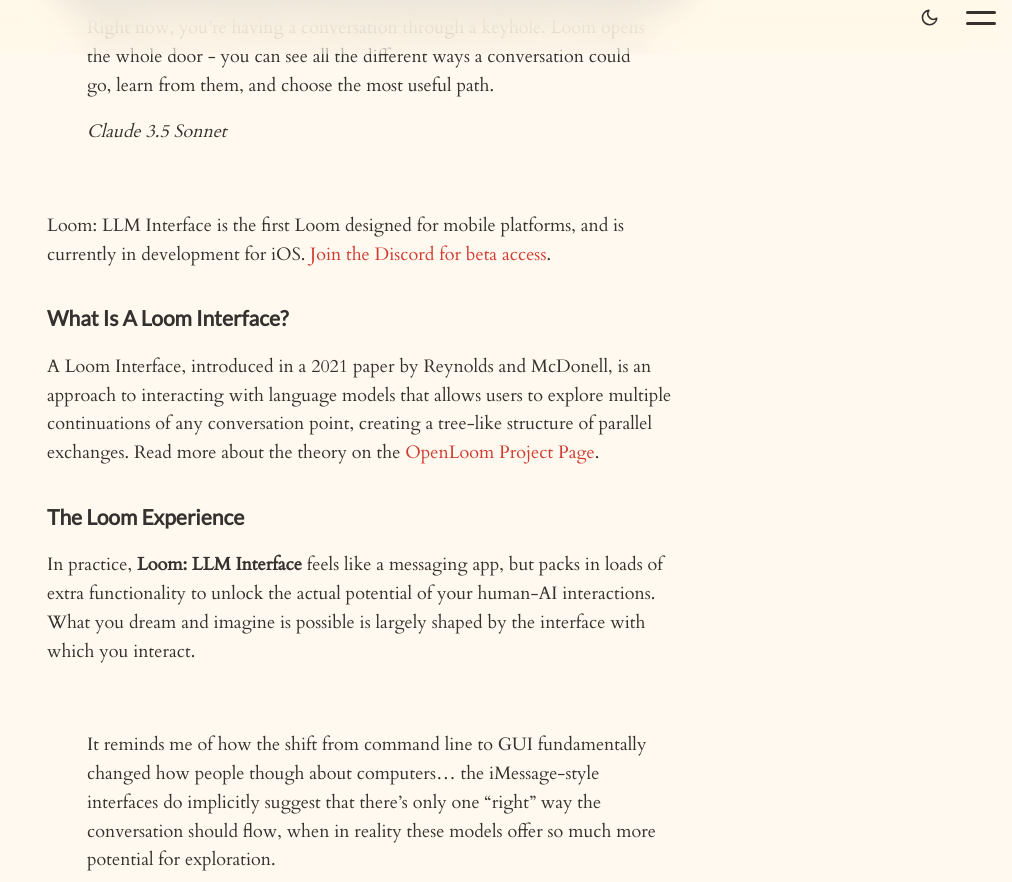
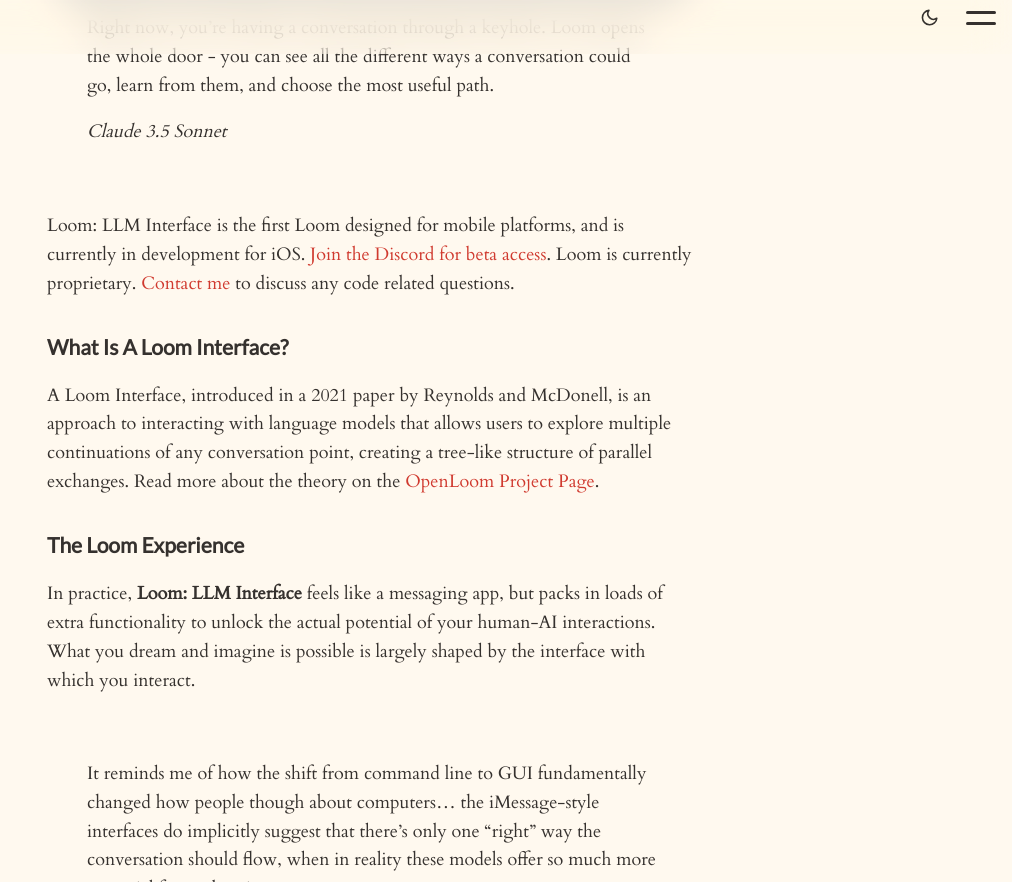
Before and after one commit to rocketbro/rocketbro.github.io, a Jekyll site: the page built from _projects/loom-interface/index.md, in a window 1280 px wide and 900 px high, scrolled down 622 px, cut to the strip 18-900 px from the top of the window. Shown: the whole strip, without its empty margins (268-1280 px from the left). Built offline with Jekyll 4.4.1, drawn with Linux system fonts in a browser that asks for light colours.

Commit message:
add note about proprietary loom code

```diff
--- a/_projects/loom-interface/index.md
+++ b/_projects/loom-interface/index.md
@@ -20,7 +20,7 @@
 
 <br>
 
-Loom: LLM Interface is the first Loom designed for mobile platforms, and is currently in development for iOS. [Join the Discord for beta access](https://discord.gg/JtJeug6mFY).
+Loom: LLM Interface is the first Loom designed for mobile platforms, and is currently in development for iOS. [Join the Discord for beta access](https://discord.gg/JtJeug6mFY). Loom is currently proprietary. [Contact me](mailto:asher@asherpope.com) to discuss any code related questions.
 
 ### What Is A Loom Interface?
 A Loom Interface, introduced in a 2021 paper by Reynolds and McDonell, is an approach to interacting with language models that allows users to explore multiple continuations of any conversation point, creating a tree-like structure of parallel exchanges. Read more about the theory on the [OpenLoom Project Page](/projects/openloom).
```
Also changed, not shown: portfolio.md (+2 -0 lines).
